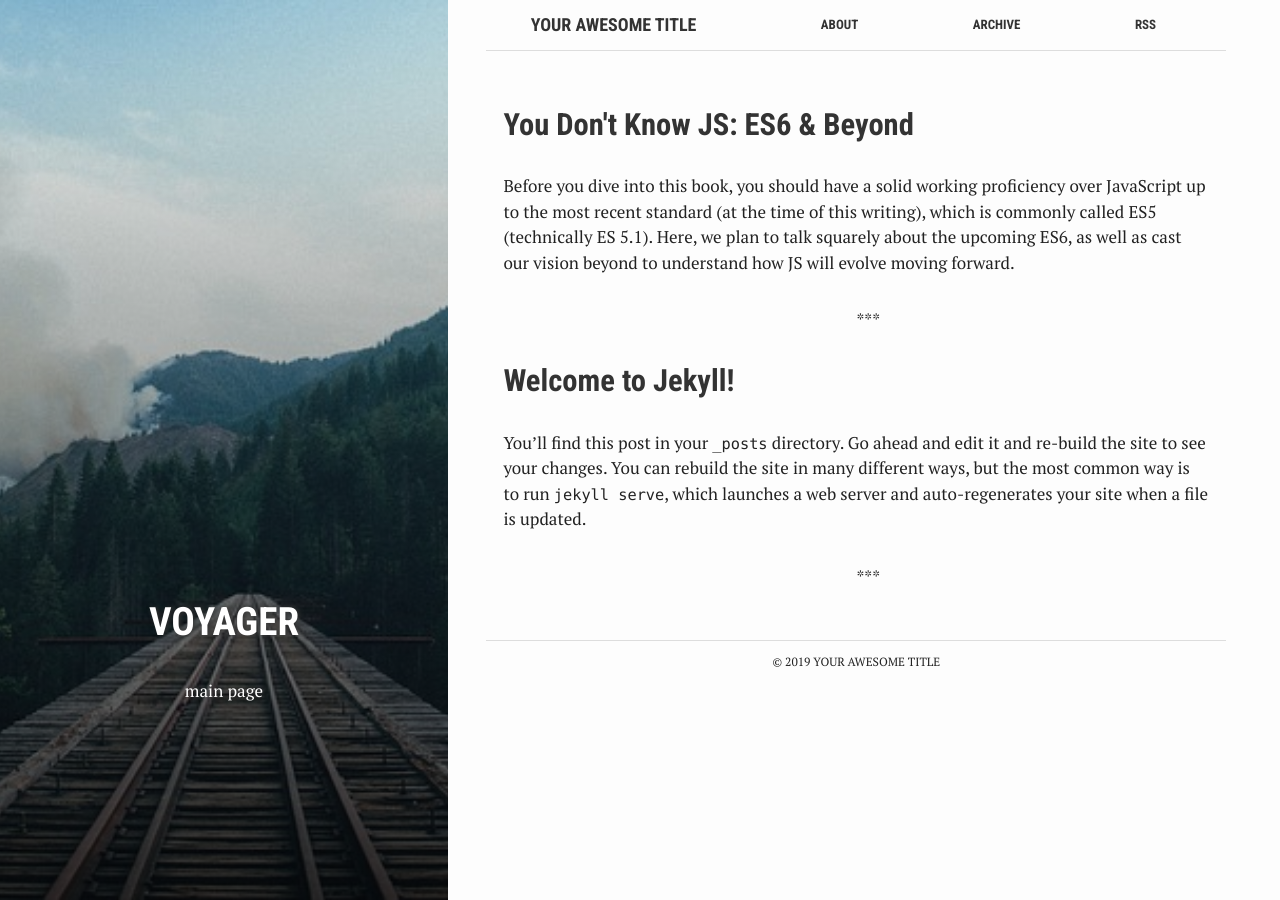
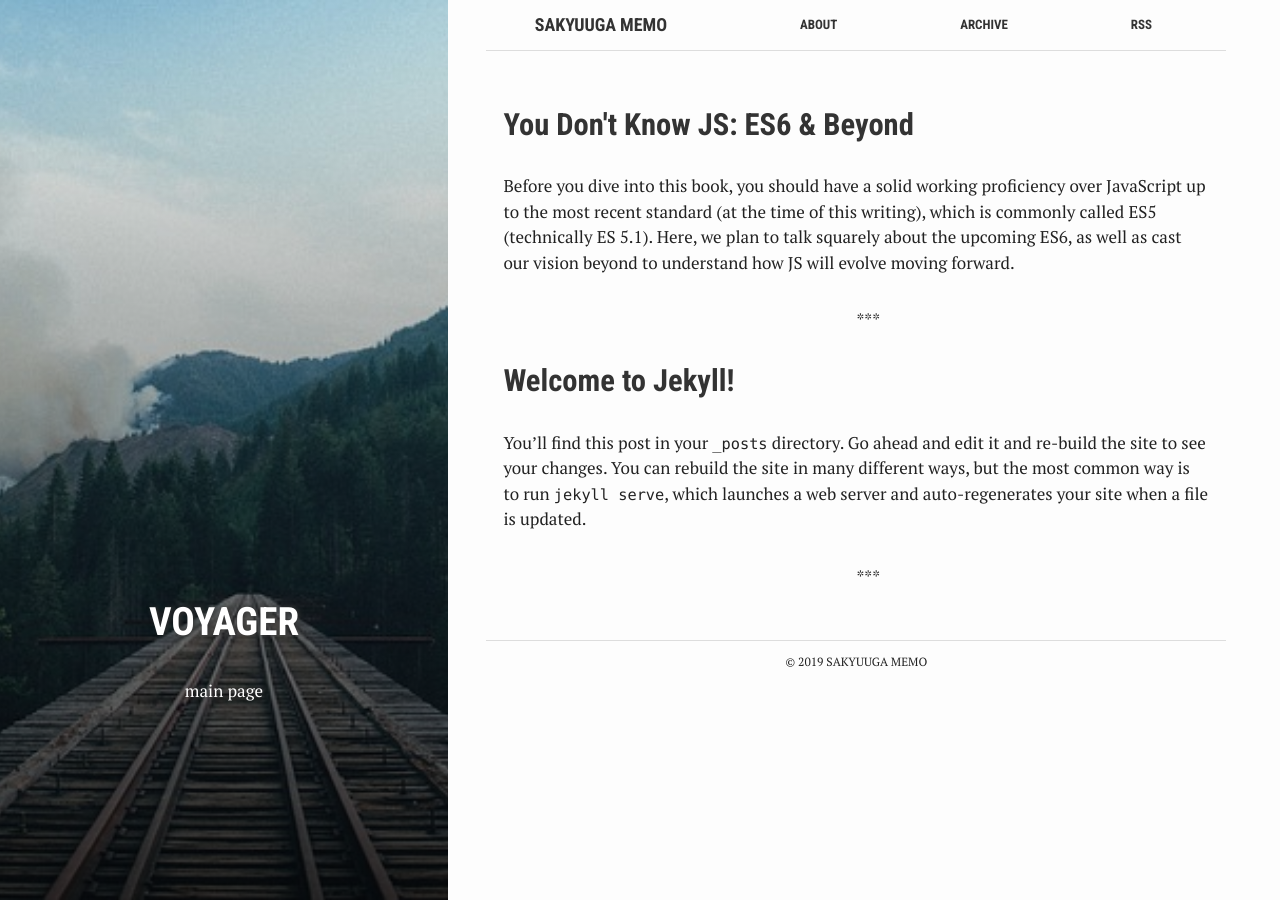
Before and after one commit to kyuudere/sakyuuga.github.io, a Jekyll site: the page built from index.html, in a window 1280 px wide. Built offline with Jekyll 4.4.1, drawn with Linux system fonts in a browser that asks for light colours.

Commit message:
Second commit. Editing config.yml file

```diff
--- a/_config.yml
+++ b/_config.yml
@@ -6,8 +6,8 @@
 # 'jekyll serve'. If you change this file, please restart the server process.
 
 # Site settings
-title: Your awesome title
-email: your-email@domain.com
+title: Sakyuuga Memo
+email: sakyuuga@gmail.com
 description: > # this means to ignore newlines until "baseurl:"
   Write an awesome description for your new site here. You can edit this
   line in _config.yml. It will appear in your document head meta (for
@@ -15,8 +15,8 @@ description: > # this means to ignore newlines until "baseurl:"
 baseurl: "" # the subpath of your site, e.g. /blog
 lang: "en"
 url: "http://localhost:4000" # the base hostname & protocol for your site
-twitter_username: jekyllrb
-github_username:  jekyll
+twitter_username: sakyuuga
+github_username:  kyuudere
 disqus_username:
 
 # Build settings
```
